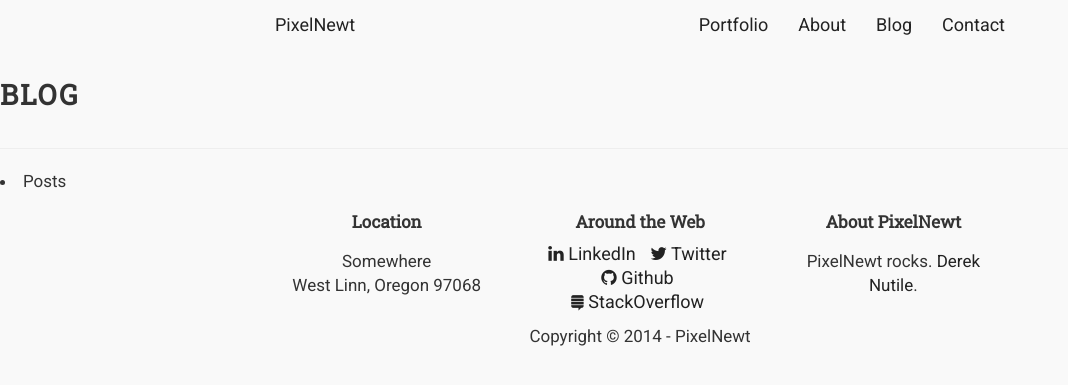
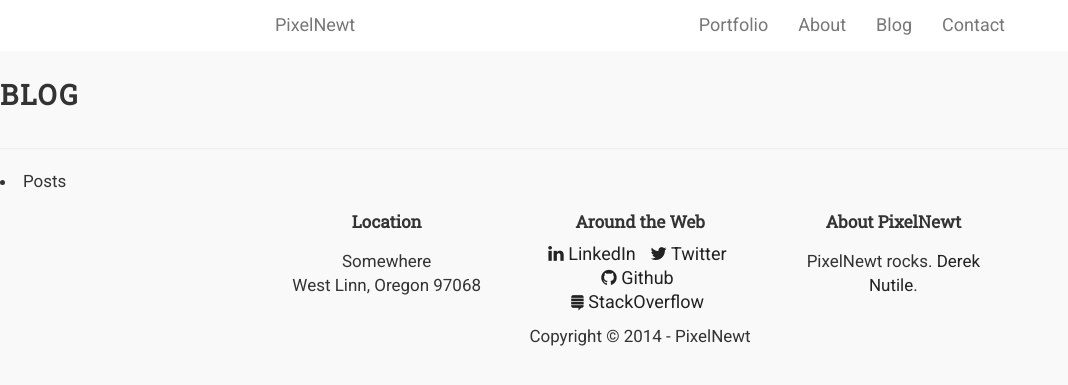
Before and after one commit to PixelNewt/pixelnewt.github.io, a Jekyll site: the page built from index.html, in a window 1280 px wide. Shown: the top 385 px of the page, without its empty margins (0-1068 px from the left). Built offline with Jekyll 4.4.1, drawn with Linux system fonts in a browser that asks for light colours; Markdown is read by kramdown in place of the engine named in the settings.

Commit message:
Minor css to breakup the navbar visually.

```diff
--- a/_includes/main_navigation.html
+++ b/_includes/main_navigation.html
@@ -1,6 +1,6 @@
 
 <!-- main navigation -->
-<div class="navbar navbar-fixed-top" role="navigation">
+<div class="navbar navbar-default navbar-fixed-top" role="navigation">
     <div class="container">
 
         <div class="navbar-header">
--- a/assets/css/custom.css
+++ b/assets/css/custom.css
@@ -113,7 +113,11 @@
 }
 
 section {
-  margin-bottom: 48px;
+  padding: 48px 0 64px;
+}
+
+section#hero {
+  background-color: #fff;
 }
 
 #sections header {
@@ -146,3 +150,8 @@
 section ul {
   padding-left: 36px;
 }
+
+.navbar-default {
+  background-color: #fff;
+  border-color: transparent;
+}
```
